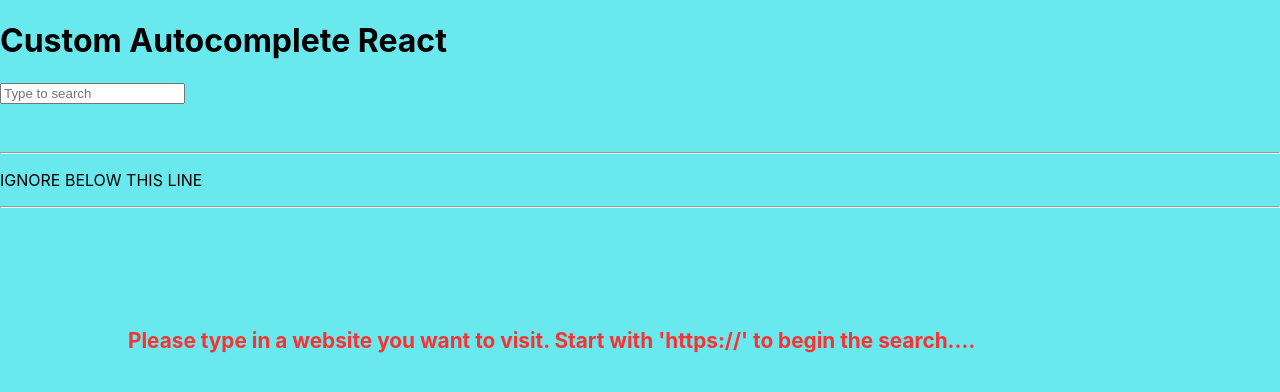
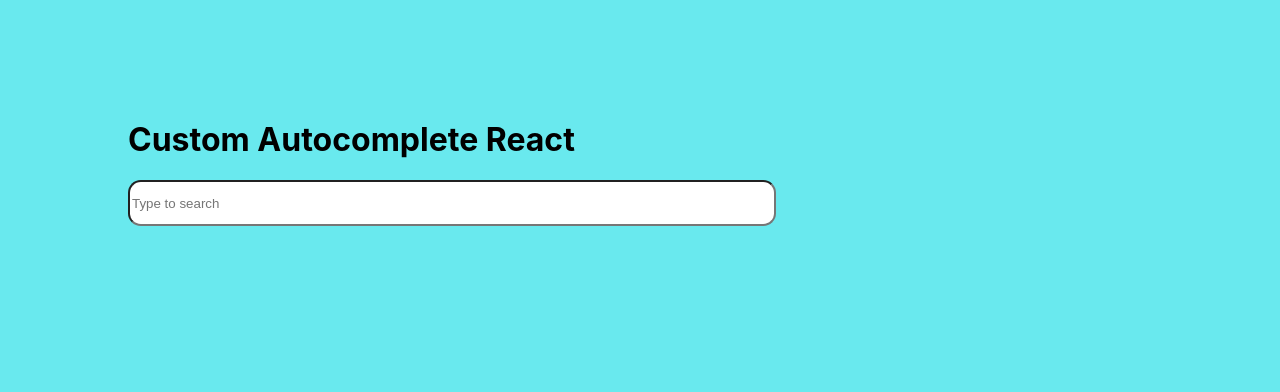
Before and after one commit to alinan-vn/autofill-practice-hcl-ojt, a React (Create React App) app: page / in a window 1280 px wide. Shown: the top 392 px of the page. Built offline with nearby package versions, Linux system fonts and the light colour scheme.

Commit message:
cleaned and working version

```diff
--- a/src/App.js
+++ b/src/App.js
@@ -1,22 +1,21 @@
 import './index.css';
 
-import AutofillBox from './components/autofillBox/index';
-import {BrowserRouter, Route} from 'react-router-dom';
-
-import React, { useEffect, useState, useRef } from 'react';
+import React, { useEffect, useState } from 'react';
 import {autofillData} from './components/autofillData/index';
 
 const Auto = () => {
-  const [display, setDisplay] = useState(false);
-  const [options, setOptions] = useState([]);
-  const [search, setSearch] = useState("");
+  const [display, setDisplay] = useState(false); // useState hook to show suggestions or now
+  const [options, setOptions] = useState([]); // useState hook to contain the data which we are filtering from
+  const [search, setSearch] = useState(""); // useState hook that contains user input
 
+  // sets setOptions data once, prevents from multiple re-renders
   useEffect(() => {
     const data = autofillData;
 
     setOptions(data)
   }, [])
 
+  // sets display and userinput into their respective useState hooks
   const setResult = result => {
     setSearch(result);
     setDisplay(false);
@@ -26,23 +25,29 @@ const Auto = () => {
       <div>
           <input
             id='auto'
+            className='autofill__input'
             onClick={() => setDisplay(!display)}
             placeholder='Type to search'
             value={search}
             onChange={(e) => setSearch(e.target.value)}
           />
+
           {display && (
             <div>
-              {options.filter(({name}) => name.indexOf(search.toLowerCase()) > -1 ).map((value, ind) => {
+              {options
+                .filter(({name}) => name.indexOf(search.toLowerCase()) > -1 )
+                .map((value, ind) => {
                   return(
                     <div
+                      className='autofill__suggestion'
                       onClick={() => setResult(value.name)}
                       key={ind}
                     >
-                    {value.name}
+                      <p className='autofill__suggestion-text'>{value.name}</p>
                     </div>
                   )
-              })}
+                })
+              }
             </div>
           )}
       </div>
@@ -52,20 +57,12 @@ const Auto = () => {
 function App() {
   return (
     <div>
-      <div>
+      <div className='autofill'>
           <h1>Custom Autocomplete React</h1>
           <div>
               <Auto />
           </div>
       </div>
-
-
-      <br /><br /><hr />
-      <p>IGNORE BELOW THIS LINE</p>
-      <hr />
-      <BrowserRouter>
-          <Route exact path="/" component={AutofillBox} />
-      </BrowserRouter>
     </div>
   );
 }
--- a/src/index.css
+++ b/src/index.css
@@ -30,3 +30,18 @@ $secondary-color: #fa3131; */
   width: 50vw;
   border-radius: 0.8rem;
 }
+
+.autofill__suggestion {
+  background-color: #a1eff1;
+  height: 8vh;
+  width: 50vw;
+  border-radius: 2rem;
+  margin: 0vh 0vw 5vh 0vw;
+}
+
+.autofill__suggestion-text {
+  color:#fa3131;
+  font-size: 1.3rem;
+  margin-left: 2vw;
+  padding-top: 1.5vh;
+}
```
Lines whose indentation alone changed are shown as unchanged.
